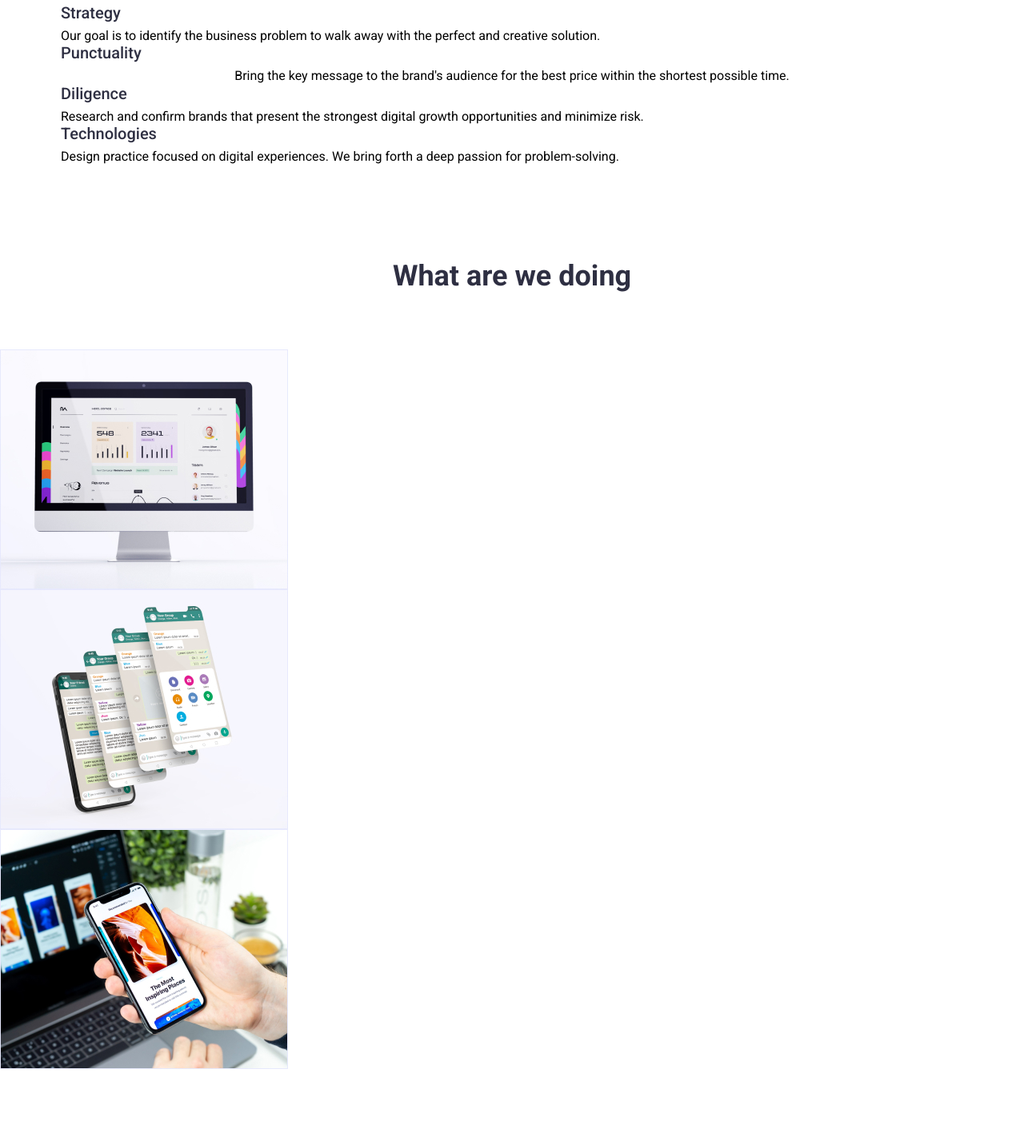
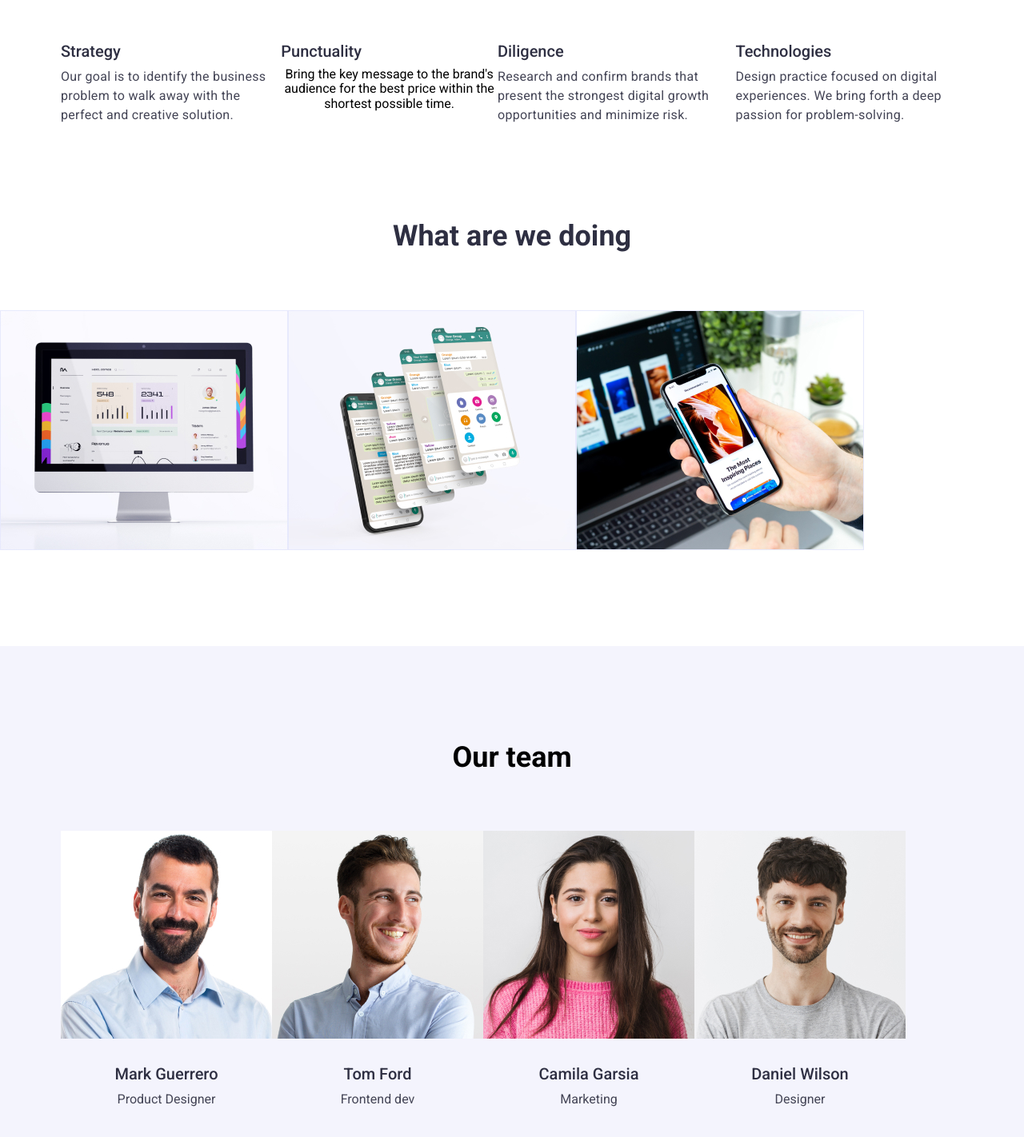
Before and after one commit to lesinai/lesinai-goit-markup-hw-03, a plain HTML site: page index.html in a window 1280 px wide. Shown: the part 788-2210 px from the top of the page at 80% size. Drawn offline with nearby package versions, Linux system fonts and the light colour scheme.

Commit message:
Draft 2 display flex in uls

```diff
--- a/css/styles.css
+++ b/css/styles.css
@@ -59,11 +59,14 @@
   header {
   background-color: var(--hero-text-color);
 
+
       }
   .header {
     display: flex;
     align-items: center;
     justify-content: space-between;
+    padding-top: 24px;
+    padding-bottom: 24px;
 
   }
   .header-container {
@@ -215,7 +218,19 @@
   .value-text {
     text-align: left;
     min-width: 264px;
+    font-family: 'Roboto';
+    font-style: normal;
+    font-weight: 400;
+    font-size: 16px;
+    line-height:1.5;
+    letter-spacing: 0.02em;
+    color: #434455;
     }
+
+  .value-list {
+    display: flex;
+
+  }
 
     /* What are we doing */
   .doing {
@@ -228,7 +243,9 @@
     color: #2e2f42;
     margin-bottom: 72px;
   }
-
+  .doing-list {
+    display: flex;
+  }
     /* Our Team */
   .section-team .name {
     font-family: 'Roboto';
@@ -249,6 +266,9 @@
     line-height:calc(24 / 16);
     color: var(--primary-text-color);
    }
+  .team-view {
+    display: flex;
+  }
   .img-box {
     padding: 32px 16px;
     text-align: center;
@@ -335,6 +355,8 @@
     line-height:calc(24 / 16);
      }
    .example {
+    display: flex;
+    gap: 24px;
     padding-left: 0;
     margin-right: 0;
     justify-content: center;
--- a/index.html
+++ b/index.html
@@ -130,7 +130,7 @@
       <section class="section section-team">
         <div class="container">
           <h2 class="title team-title">Our team</h2>
-          <ul class="list-style">
+          <ul class="team-view list-style">
             <li>
               <img
                 src="./images/pd.jpg"
```
